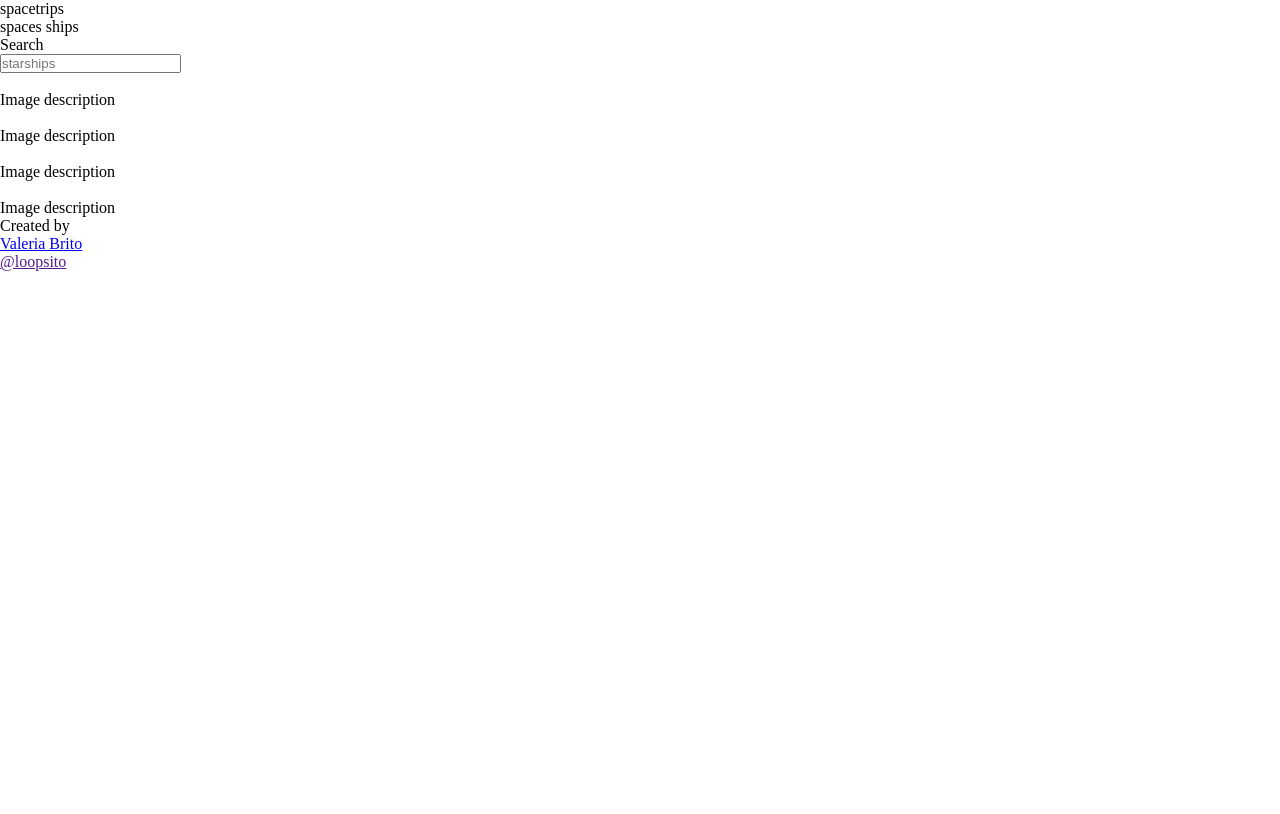
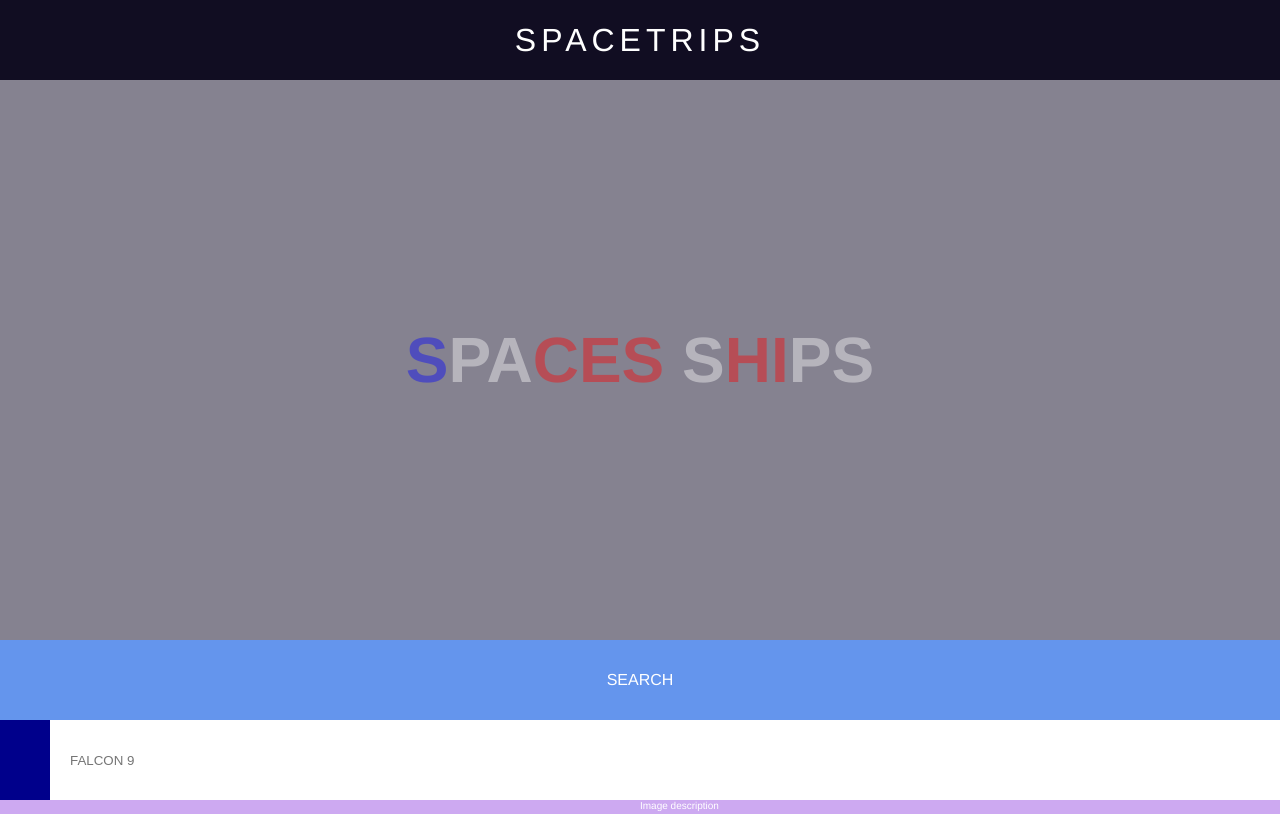
Before and after one commit to loopsito/spacetrips, a plain HTML site: page index.html in a window 1280 px wide. Shown: the top 814 px of the page. Drawn offline with Linux system fonts and the light colour scheme.

Commit message:
header, main section, and search

```diff
--- a/css/main.css
+++ b/css/main.css
@@ -1,5 +1,92 @@
+:root {
+    --primary: #110D22;
+    --secondary: #858290;
+    --white: #fff;
+    --grey: #cda9f1;
+    --orange: #ffb680;
+    --purple: #252427;
+}
 * {
     box-sizing: border-box;
     margin: 0;
     padding: 0;
 }
+html {
+    font-size: 62.5%;
+    color: white;
+    font-family: Helvetica;
+}
+
+.header {
+    background-color: var(--primary);
+    height: 10vh;
+    display: grid;
+    align-items: center;
+    justify-items: center;
+}
+.header p {
+    font-size: 3.2rem;
+    text-transform: uppercase;
+    letter-spacing: .5rem;
+}
+.main {
+    background-color: var(--secondary);
+    height: 70vh;
+    display: grid;
+    align-items: center;
+    justify-items: center;
+}
+.main p {
+    font-size: 6.4rem;
+    text-align: center;
+    text-transform: uppercase;
+    font-weight: 700;
+    opacity: .4;
+}
+.main p span {
+    color: red;
+}
+.main p .blue {
+    color: blue;
+}
+.search {
+    background-color: cornflowerblue;
+    height: 20vh;
+    display: grid;
+    grid-template: repeat(2, 1fr)  / 1fr;
+}
+.search p {
+    font-size: 1.6rem;
+    text-transform: uppercase;
+    align-self: center;
+    justify-self: center;
+}
+.search form {
+    display: grid;
+    grid-template-columns: 5rem 1fr ;
+}
+.search form .icon {
+    background-color: darkblue;
+}
+.search form input{
+    width: 100%;
+    height: 100%;
+    outline: none;
+    border: none;
+}
+.search form input::placeholder {
+    text-transform: uppercase;
+    padding-left: 2rem ;
+}
+.primary {
+    background-color: var(--grey);
+    height: 30rem;
+    display: grid;
+    grid-template: repeat(2, 1fr) / repeat(2, 1fr) ;
+}
+.secondary {
+    background-color: var(--orange);
+}
+.footer{
+    background-color: var(--purple);
+}
--- a/index.html
+++ b/index.html
@@ -11,15 +11,14 @@
         <p class="header__p">spacetrips</p>
     </header>
     <main class="main">
-        <section class="main__section">
-            <p>spaces ships</p>
-        </section>
+        <p> <span class="blue">s</span>pa<span>ces</span>  s<span>hi</span>ps </p>
     </main>
     <section class="search">
         <p class="search__p">Search</p>
         <form action="" class="search__form">
+            <div class="icon"></div>
             <label for="">
-                <input type="text" placeholder="starships">
+                <input type="text" placeholder="falcon 9">
             </label>
         </form>
     </section>
```
Also changed, not shown: 1 other file.
